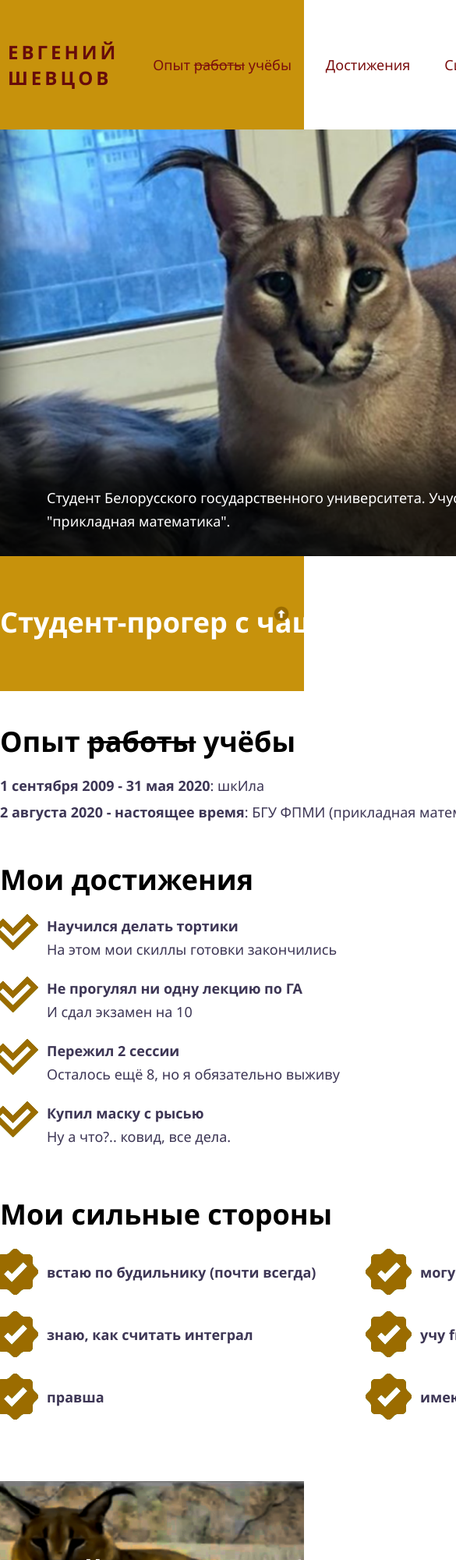
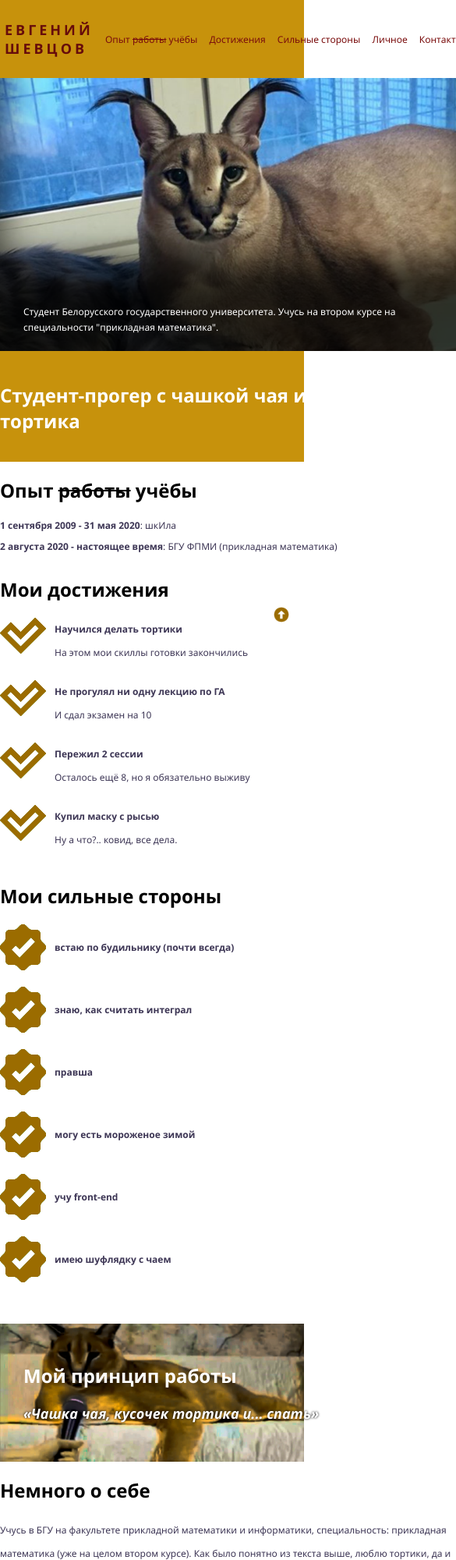
Before and after one commit to PblCbGomel/MyPortfolio_HTMLMarathon.github.io, a plain HTML site: page index.html in a window 390 px wide. Shown: the top 2000 px of the page at 78% size, 585 px wide, since content can reach past the window. Drawn offline with Linux system fonts and the light colour scheme.

Commit message:
Adaptive part 1

```diff
--- a/index.html
+++ b/index.html
@@ -12,6 +12,8 @@
     <meta http-equiv="X-UA-Compatible" content="IE=edge">
     <meta name="viewport" content="width=device-width, initial-scale=1.0">
     <link rel="stylesheet" href="style.css">
+    <link rel="stylesheet" href="style.600css">
+    <link rel="stylesheet" href="style1024.css">
     <title>Portfolio</title>
 </head>
 <body class="gray-text new-font" id="navigation">
@@ -32,7 +34,7 @@
                 </ul>
                 <div class="logo-container"></div>
                 <p class="white-text logo-paragraph">
-                    Студент Белорусского государственного университета. Учусь на втором курсе по специальности "прикладная математика".
+                    Студент Белорусского государственного университета. Учусь на втором курсе на специальности "прикладная математика".
                 </p>
 
                 <h1 class="white-text">Студент-прогер с чашкой чая и кусочком тортика</h1>
--- a/style.css
+++ b/style.css
@@ -89,7 +89,7 @@ h2 {
 }
 
 .gold {
-    max-width: 100%;
+    width: 100%;
     background-color: rgb(199, 146, 12);
 }
 
@@ -129,8 +129,8 @@ h2 {
 }
 
 .logo-container {
-    width: 980px;
-    height: 547px;
+    width: 100%;
+    height: 550px;
     background-image: url("./img/MyPhoto.png");
     background-size: cover;
     box-shadow: 0px -120px 50px 0px rgba(0, 0, 0, 0.8) inset;
@@ -229,13 +229,13 @@ h2 {
     filter: brightness(.9);
 }
 
+/* Форма */
 #contact-form {
     display: flex;
     flex-direction: column;
     align-items: flex-end;
 }
 
-/* Форма */
 #contact-form input, #contact-form textarea {
     width: 95%;
     padding: 20px;
--- /dev/null
+++ b/style1024.css
@@ -0,0 +1,128 @@
+@media screen and (max-width: 1024px) {
+    h1, h2 {
+        font-size: 24px;
+    }
+
+    .block {
+        width: 600px;
+        padding-top: 20px;
+        padding-bottom: 20px;
+    }
+
+    .new-font {
+        font-size: 12px;
+    }
+
+    .logo-container {
+        height: 350px;
+    }
+
+    .paragraph {
+        margin: 0;
+    }
+
+    .block-footer {
+        width: 360px;
+        padding-top: 20px;
+        padding-bottom: 20px;
+        font-size: 8px;
+    }
+
+    .text-with-shadow {
+        text-shadow: 0 0 3px black;
+    }
+
+    .nav {
+        margin-bottom: 20px;
+    }
+
+    .nav li {
+        display: inline-block;
+        margin: 3px;
+        padding: 3px;
+    }
+
+    .logo-paragraph {
+        padding: 0 30px;
+        top: -60px;
+        line-height: 20px;
+    }
+
+    .name-tag {
+        font-size: 18px;
+    }
+
+    .achievemnts li {
+        background-image: url("./li/icon-ok.png");
+        background-repeat: no-repeat;
+        margin: 20px 0px;
+        padding-left: 70px;
+        margin-left: -40px;
+    }
+
+    .str-points{
+        column-count: 1;
+    }
+
+    .str-points li {
+        background-image: url("./li/icon-ok-2.png");
+        background-repeat: no-repeat;
+        margin: 20px 0px;
+        padding-left: 70px;
+        margin-left: -40px;
+        margin-top: 0;
+    }
+
+    .quote {
+        background-image: url("./backgrounds/quote.png");
+        background-position: center;
+        background-size: cover;
+        padding: 30px;
+    }
+
+    .quote p {
+        font-size: 18px;
+    }
+
+    .pictures {
+        flex-wrap: wrap;
+        justify-content: space-around;
+        padding-top: 20px;
+    }
+
+    .pictures img{
+        max-width: 100%;
+    }
+
+    .circle-img {
+        width: 30%;
+        height: 30%;
+    }
+
+    #contact-form input, #contact-form textarea {
+        width: 95%;
+        padding: 10px;
+        margin-bottom: 20px;
+        font-size: 16px;
+        font-weight: bold;
+        outline: none;
+        border: 2px solid #fffb00;
+    }
+
+    #contact-form input:hover, #contact-form textarea:hover {
+        border: 2px solid #f5f394;
+    }
+
+    textarea {
+        font-family:'Segoe UI', Tahoma, Geneva, Verdana, sans-serif;
+        resize: none;
+    }
+
+    input#submit {
+        cursor: url("./cursors/cursos-pointer.png") 25 25, pointer;
+        width: 250px;
+        font-size: 18px;
+        background-color: #dee058;
+        color: #615b0b;
+    }
+}
--- /dev/null
+++ b/style600.css
@@ -0,0 +1,6 @@
+@media screen and (max-width: 600px){
+    .to-start {
+        display: none;
+    }
+
+}
```
